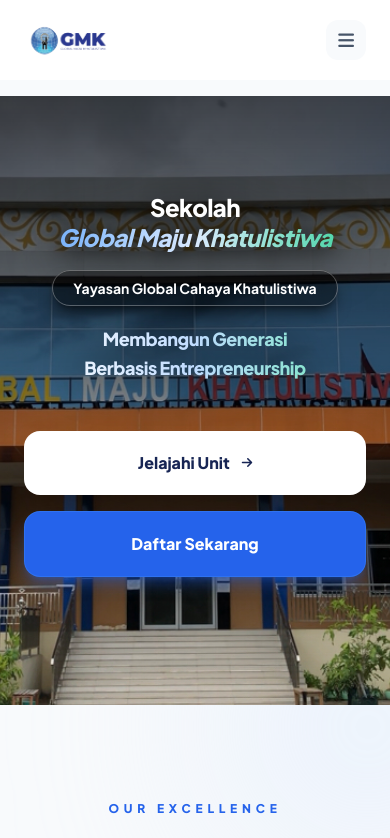
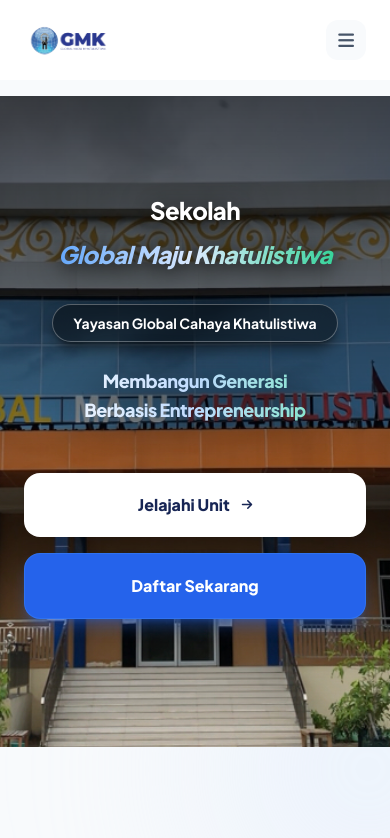
Before and after one commit to Arielnazril/web-gmk-next, a Next.js app: page / in a window 390 px wide. Shown: the top 838 px of the page. Built offline with nearby package versions, Linux system fonts and the light colour scheme.

Commit message:
fix: memperbaiki perataan tengah text hero di layar mobile

```diff
--- a/app/page.tsx
+++ b/app/page.tsx
@@ -28,31 +28,33 @@
         </div>
 
         <div className="max-w-7xl mx-auto px-6 relative z-10">
-          <div className="text-center max-w-5xl mx-auto">
-            {/* JUDUL UTAMA */}
-            <h1 className="text-2xl sm:text-3xl md:text-5xl lg:text-6xl font-black text-white leading-tight mb-6 tracking-tight drop-shadow-[0_4px_25px_rgba(0,0,0,0.95)]">
-              <span className="block w-full text-center">
-                Sekolah{" "}
-                <span className="block md:inline bg-gradient-to-r from-blue-400 via-blue-100 to-emerald-400 bg-clip-text text-transparent italic filter drop-shadow-[0_2px_10px_rgba(0,0,0,0.8)]">
-                  Global Maju Khatulistiwa
-                </span>
+          {/* Perbaikan: Memastikan pembungkus utama memaksa seluruh komponen di dalamnya flex-col dan rata tengah */}
+          <div className="flex flex-col items-center justify-center text-center max-w-5xl mx-auto w-full">
+
+            {/* JUDUL UTAMA - Perbaikan class untuk konsistensi text-center */}
+            <h1 className="w-full text-center text-2xl sm:text-3xl md:text-5xl lg:text-6xl font-black text-white leading-normal mb-6 tracking-tight drop-shadow-[0_4px_15px_rgba(0,0,0,0.6)]">
+            <span className="block w-full text-center">
+              Sekolah{" "}
+              <span className="inline-block md:inline-block w-auto bg-gradient-to-r from-blue-400 via-blue-100 to-emerald-400 bg-clip-text text-transparent italic py-2 px-1 filter drop-shadow-[0_2px_8px_rgba(0,0,0,0.5)] text-center">
+                Global Maju Khatulistiwa
               </span>
-            </h1>
+            </span>
+          </h1>
 
             {/* YAYASAN */}
-            <div className="inline-block mb-6">
-              <span className="px-5 py-2 text-white text-sm md:text-base font-bold bg-black/40 backdrop-blur-md rounded-full border border-white/30 shadow-lg shadow-black/50">
+            <div className="inline-block mb-6 text-center">
+              <span className="px-5 py-2 text-white text-sm md:text-base font-bold bg-black/40 backdrop-blur-md rounded-full border border-white/30 shadow-lg shadow-black/50 inline-block">
                 Yayasan Global Cahaya Khatulistiwa
               </span>
             </div>
 
             {/* TAGLINE */}
-            <p className="text-lg md:text-2xl lg:text-4xl font-black leading-relaxed mb-12 tracking-tight bg-gradient-to-r from-white via-blue-200 to-emerald-300 bg-clip-text text-transparent drop-shadow-[0_4px_20px_rgba(0,0,0,0.95)]">
+            <p className="w-full text-center text-lg md:text-2xl lg:text-4xl font-black leading-relaxed mb-12 tracking-tight bg-gradient-to-r from-white via-blue-200 to-emerald-300 bg-clip-text text-transparent drop-shadow-[0_4px_20px_rgba(0,0,0,0.95)]">
               Membangun Generasi <br className="md:hidden" /> Berbasis Entrepreneurship
             </p>
 
             {/* BUTTON */}
-            <div className="flex flex-col sm:flex-row items-center justify-center gap-4 md:gap-6">
+            <div className="flex flex-col sm:flex-row items-center justify-center gap-4 md:gap-6 w-full sm:w-auto">
               <Link
                 href="#unit"
                 className="group w-full sm:w-auto px-10 py-5 bg-white text-blue-950 rounded-2xl md:rounded-3xl font-black text-base md:text-lg hover:bg-blue-50 transition-all hover:scale-105 shadow-2xl flex items-center justify-center gap-3"
@@ -63,7 +65,7 @@
 
               <Link
                 href="/spmb-2026"
-                className="w-full sm:w-auto px-10 py-5 bg-blue-600 text-white rounded-2xl md:rounded-3xl font-black text-base md:text-lg border border-blue-500/50 hover:bg-blue-700 transition-all hover:scale-105 shadow-lg shadow-blue-600/40"
+                className="w-full sm:w-auto px-10 py-5 bg-blue-600 text-white rounded-2xl md:rounded-3xl font-black text-base md:text-lg border border-blue-500/50 hover:bg-blue-700 transition-all hover:scale-105 shadow-lg shadow-blue-600/40 flex items-center justify-center"
               >
                 Daftar Sekarang
               </Link>
@@ -342,6 +344,7 @@
                 <a
                   href="https://wa.me/6289694224226"
                   target="_blank"
+                  relative="noopener noreferrer"
                   className="group px-6 py-4 bg-white text-blue-700 rounded-xl md:rounded-2xl font-black shadow-xl flex items-center justify-between gap-4 transition-all hover:scale-[1.02]"
                 >
                   <div className="flex items-center gap-3">
@@ -354,6 +357,7 @@
                 <a
                   href="https://wa.me/6282154199008"
                   target="_blank"
+                  relative="noopener noreferrer"
                   className="group px-6 py-4 bg-white text-blue-700 rounded-xl md:rounded-2xl font-black shadow-xl flex items-center justify-between gap-4 transition-all hover:scale-[1.02]"
                 >
                   <div className="flex items-center gap-3">
```
